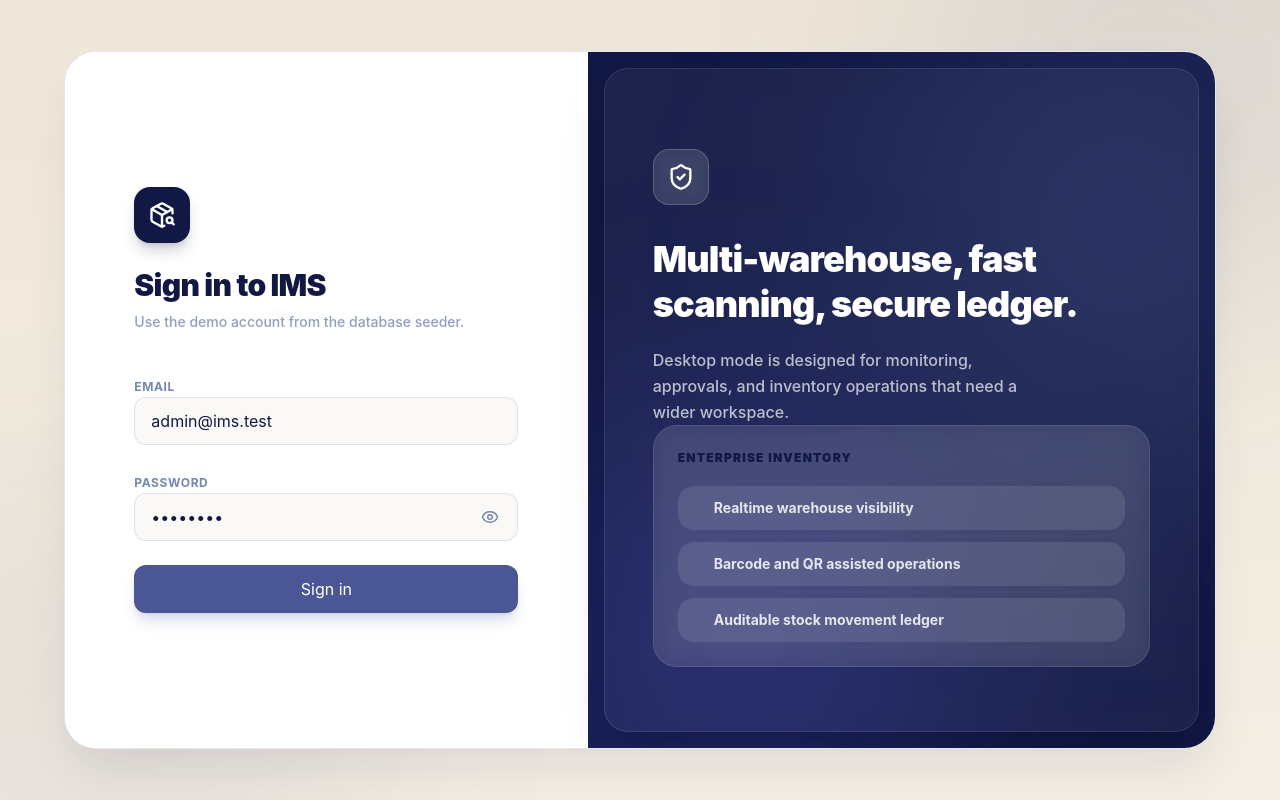
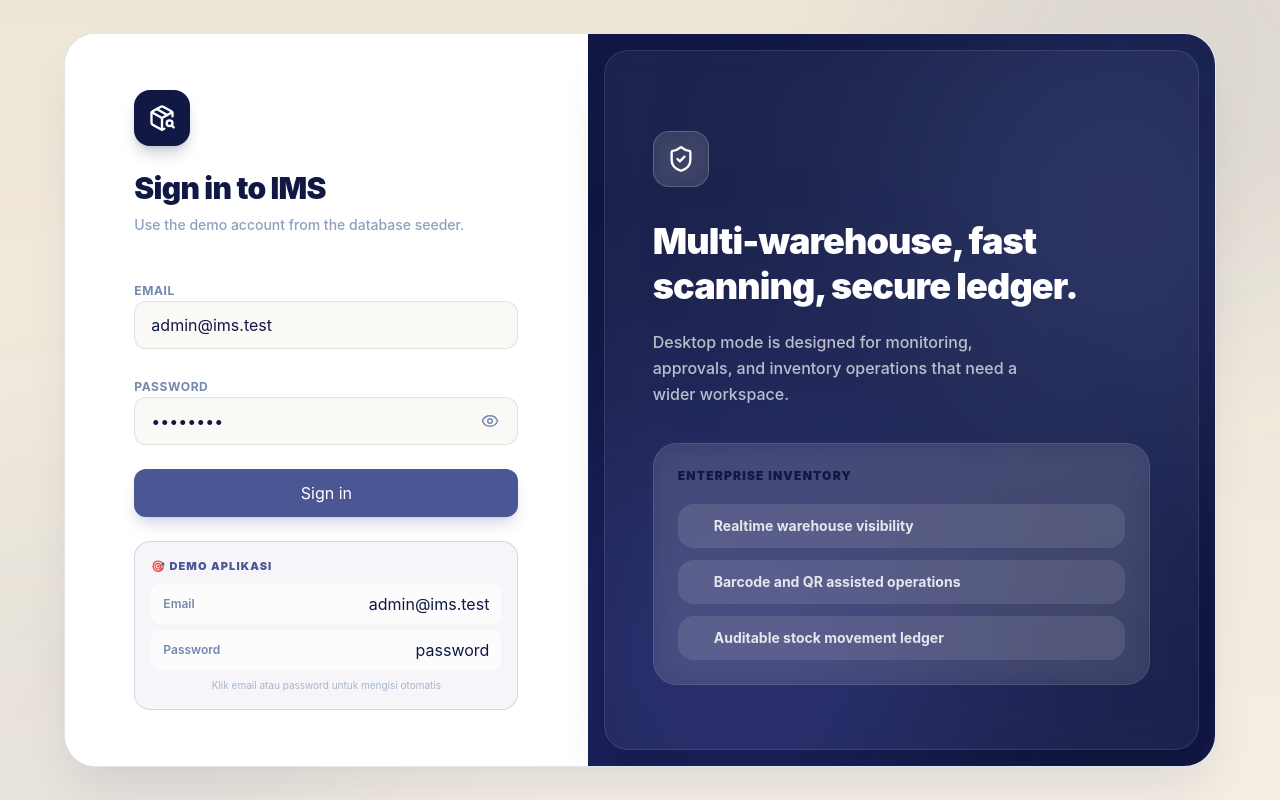
Before and after one commit to RizaAlraihany/ims-project, a React (Vite) app in the folder frontend/: page /login in a window 1280 px wide. Built offline with nearby package versions, Linux system fonts and the light colour scheme; no server answers.

Commit message:
feat(frontend): add demo credentials info box on login page

```diff
--- a/frontend/src/pages/auth/Login.jsx
+++ b/frontend/src/pages/auth/Login.jsx
@@ -108,6 +108,40 @@ function Login() {
                 {isSubmitting ? t.processing : t.loginSubmit}
               </Button>
             </form>
+
+            {/* Demo credentials */}
+            <div className="mt-6 rounded-2xl border border-ims-blue/20 bg-ims-blue/5 p-4">
+              <p className="mb-2.5 text-[11px] font-black uppercase tracking-widest text-ims-blue">
+                🎯 Demo Aplikasi
+              </p>
+              <div className="space-y-1.5">
+                <div className="flex items-center justify-between rounded-lg bg-white/70 px-3 py-2">
+                  <span className="text-[12px] font-semibold text-ims-slate">Email</span>
+                  <button
+                    type="button"
+                    className="text-[12px] font-bold text-ims-navy hover:text-ims-blue transition-colors cursor-pointer"
+                    onClick={() => setForm((v) => ({ ...v, email: 'admin@ims.test' }))}
+                    title="Klik untuk mengisi otomatis"
+                  >
+                    admin@ims.test
+                  </button>
+                </div>
+                <div className="flex items-center justify-between rounded-lg bg-white/70 px-3 py-2">
+                  <span className="text-[12px] font-semibold text-ims-slate">Password</span>
+                  <button
+                    type="button"
+                    className="text-[12px] font-bold text-ims-navy hover:text-ims-blue transition-colors cursor-pointer"
+                    onClick={() => setForm((v) => ({ ...v, password: 'password' }))}
+                    title="Klik untuk mengisi otomatis"
+                  >
+                    password
+                  </button>
+                </div>
+              </div>
+              <p className="mt-2 text-[10px] text-ims-slate/60 text-center">
+                Klik email atau password untuk mengisi otomatis
+              </p>
+            </div>
           </div>
         </div>
 
```
